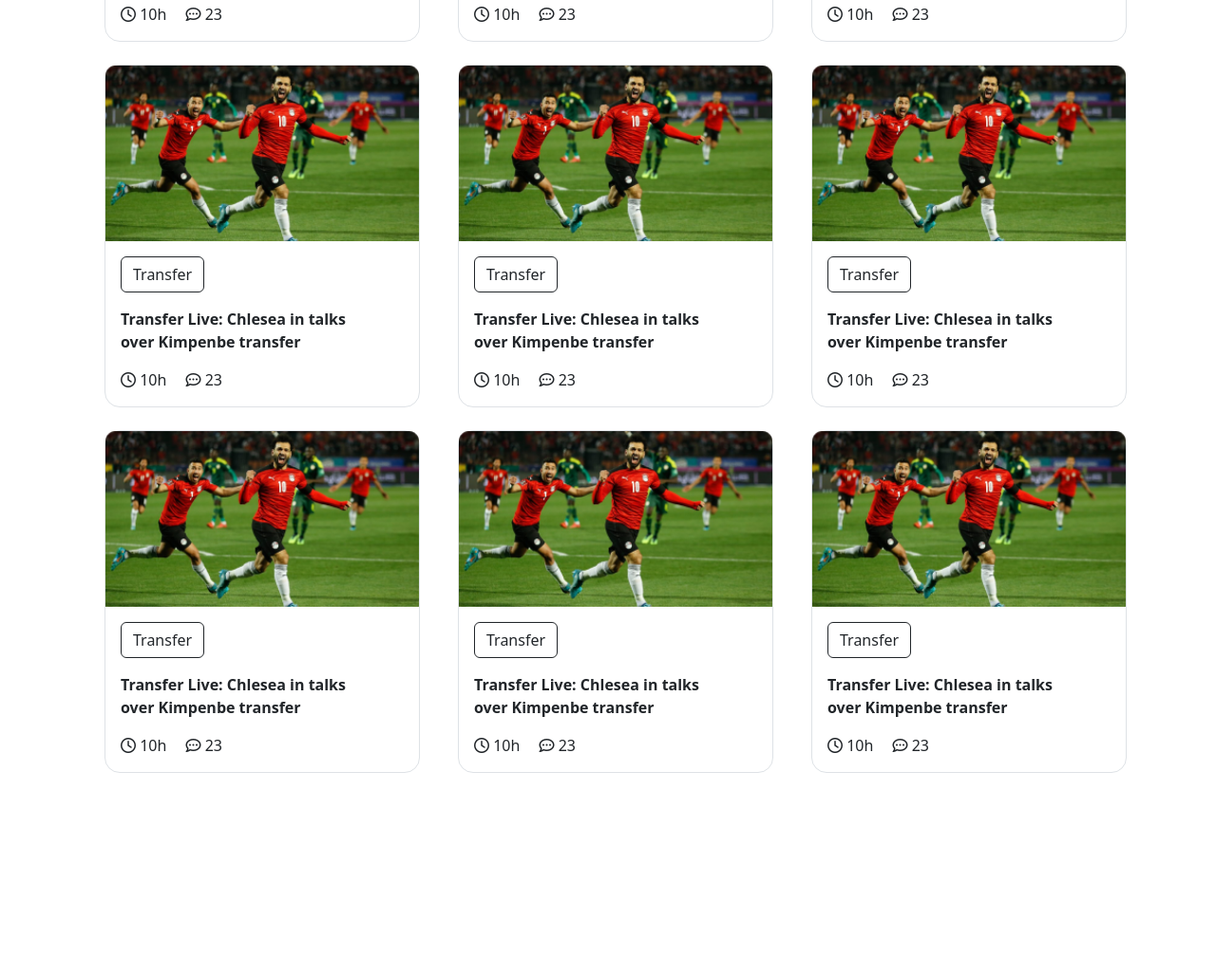
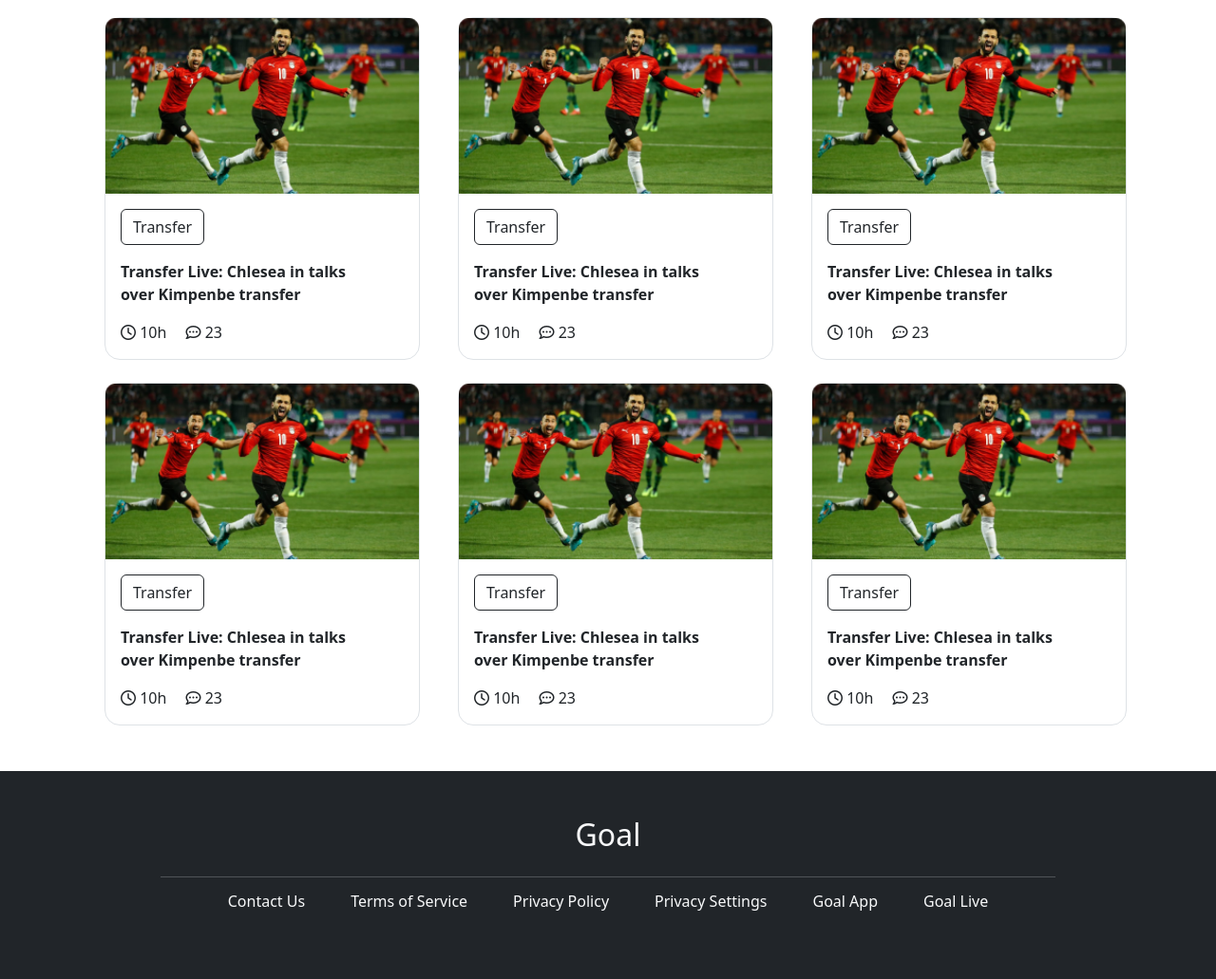
Before and after one commit to abirmiti/My-World-Cup, a plain HTML site: page index.html in a window 1280 px wide. Shown: the part 1248-2279 px from the top of the page at 95% size. Before the commit the page ends 2110 px from the top, so only its background shows below. Drawn offline with nearby package versions, Linux system fonts and the light colour scheme.

Commit message:
new update

```diff
--- a/index.html
+++ b/index.html
@@ -18,10 +18,10 @@
 
                     random text. It has roots in a piece of classical Latin literature <br>
                     from 45 BC, making it over 2000 years old.</p>
-                    <button class="btn btn-danger">Watch Live <i class="fa-solid fa-chevron-right"></i></button>
+                    <button class="btn btn-danger px-4 py-2">Watch Live <i class="fa-solid fa-chevron-right"></i></button>
         </div>
         <div class="col-lg-6 pt-5">
-            <img class="img-fluid w-100" src="images/Banner Image.png" alt="">
+            <img class="img-fluid w-100 pe-5" src="images/Banner Image.png" alt="">
         </div>
     </div>
 </header>
@@ -174,6 +174,19 @@
     </section>
 
 </main>
+<footer class="container-fluid bg-dark pt-5 pb-5 d-flex flex-column justify-content-center align-items-center">
+    <h2 class="text-light">Goal</h2>
+    <hr class="border-bottom w-75">
+    <div class="text-light text-center d-lg-flex d-sm-block d-md-block ms-5">
+        <h6 class="me-5 mb-4"><a href=""></a>Contact Us</h6>
+        <h6 class="me-5 mb-4"><a href=""></a>Terms of Service </h6>
+        <h6 class="me-5 mb-4"><a href=""></a>Privacy Policy</h6>
+        <h6 class="me-5 mb-4"><a href=""></a>Privacy Settings</h6>
+        <h6 class="me-5 mb-4"><a href=""></a>Goal App </h6>
+        <h6 class="me-5"><a href=""></a>Goal Live</h6>
+    </div>
+</footer>
+<!-- ........................... -->
 
     <script src="https://cdn.jsdelivr.net/npm/bootstrap@5.3.1/dist/js/bootstrap.bundle.min.js" integrity="sha384-HwwvtgBNo3bZJJLYd8oVXjrBZt8cqVSpeBNS5n7C8IVInixGAoxmnlMuBnhbgrkm" crossorigin="anonymous"></script>
 </body>
```
